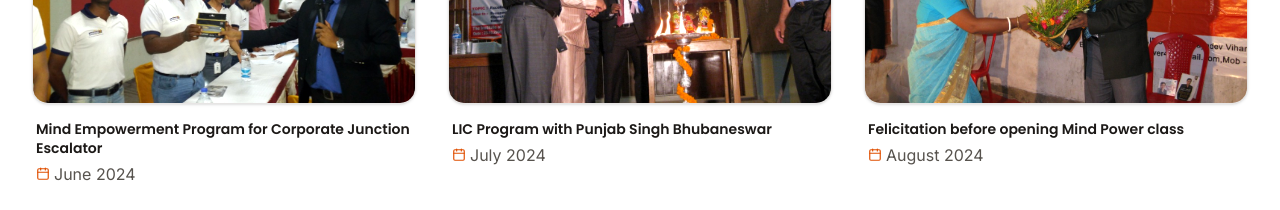
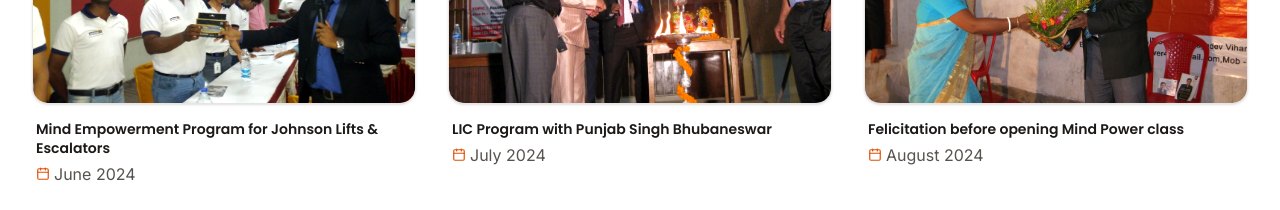
Before and after one commit to saloni234812/mindempowermentfoundationtrust, a Next.js app: page /gallery in a window 1280 px wide. Shown: the part 1180-1390 px from the top of the page. Built offline with nearby package versions, Linux system fonts and the light colour scheme; no server answers.

Commit message:
Rename Corporate Junction Escalator to Johnson Lifts & Escalators across the site

```diff
--- a/src/app/gallery/page.tsx
+++ b/src/app/gallery/page.tsx
@@ -73,7 +73,7 @@ const galleryItems: GalleryItem[] = [
   },
   {
     id: "g7",
-    title: "Mind Empowerment Program for Corporate Junction Escalator",
+    title: "Mind Empowerment Program for Johnson Lifts & Escalators",
     category: "mind-training",
     type: "photo",
     url: "/images/activity_7.jpg",
--- a/src/app/page.tsx
+++ b/src/app/page.tsx
@@ -133,7 +133,7 @@ export default async function HomePage() {
                 },
                 {
                   img: "/images/activity_7.jpg",
-                  title: "Mind Empowerment Program for Corporate Junction Escalator",
+                  title: "Mind Empowerment Program for Johnson Lifts & Escalators",
                   subtitle: "Bhubaneswar · June 2024",
                   href: "/gallery"
                 }
--- a/src/components/HeroSlider.tsx
+++ b/src/components/HeroSlider.tsx
@@ -26,7 +26,7 @@ const slides = [
   {
     image: "/images/activity_7.jpg",
     title: "Mind Empowerment Program",
-    desc: "Corporate session at Junction Escalator",
+    desc: "Corporate session at Johnson Lifts & Escalators",
     className: "brightness-[1.12] contrast-[1.04] saturate-[1.02]"
   },
   {
```
